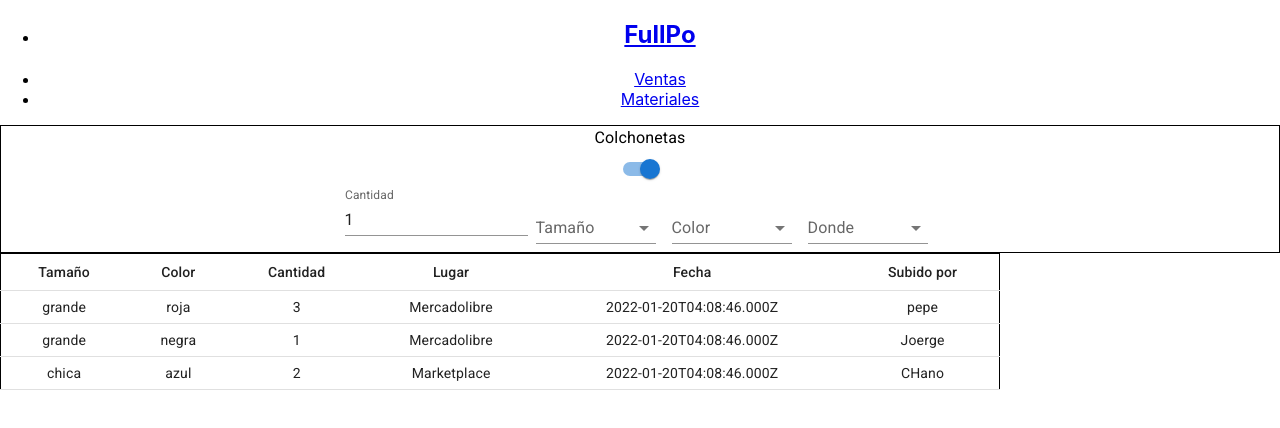
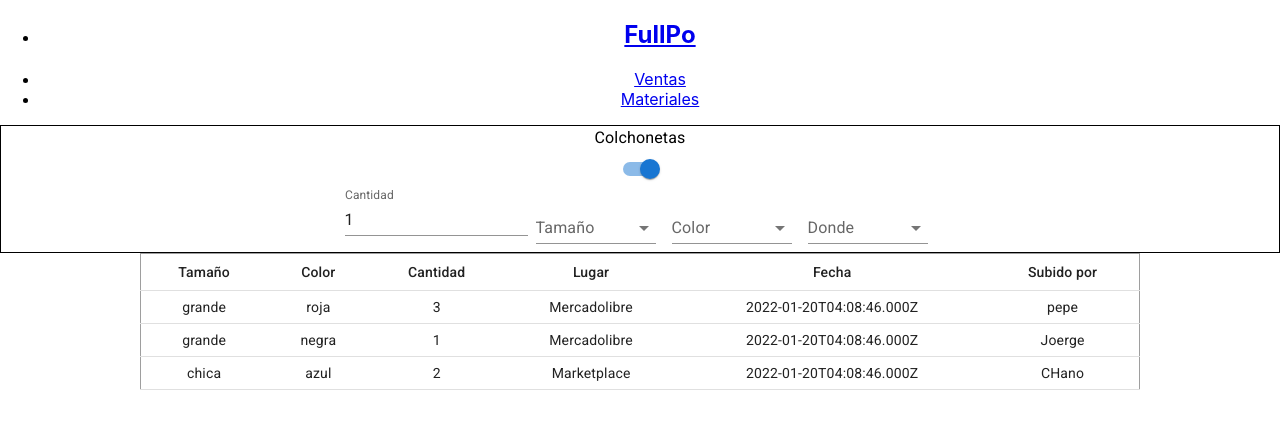
Before and after one commit to juanjuanjuan/full-po, a React (Create React App) app: page /ventas in a window 1280 px wide. Shown: the top 428 px of the page. Built offline with nearby package versions, Linux system fonts and the light colour scheme.

Commit message:
Center table
Centered table and added border

```diff
--- a/src/components/SellTable.js
+++ b/src/components/SellTable.js
@@ -47,8 +47,10 @@ const SellTable = () => {
         sx={{
           minWidth: 700,
           maxWidth: 1000,
+          marginRight: "auto",
+          marginLeft: "auto",
           border: "1px solid",
-          alignItems: 'center',
+          borderColor: "grey.500"
         }}
         size="small"
         // aria-label="a dense table"
```
